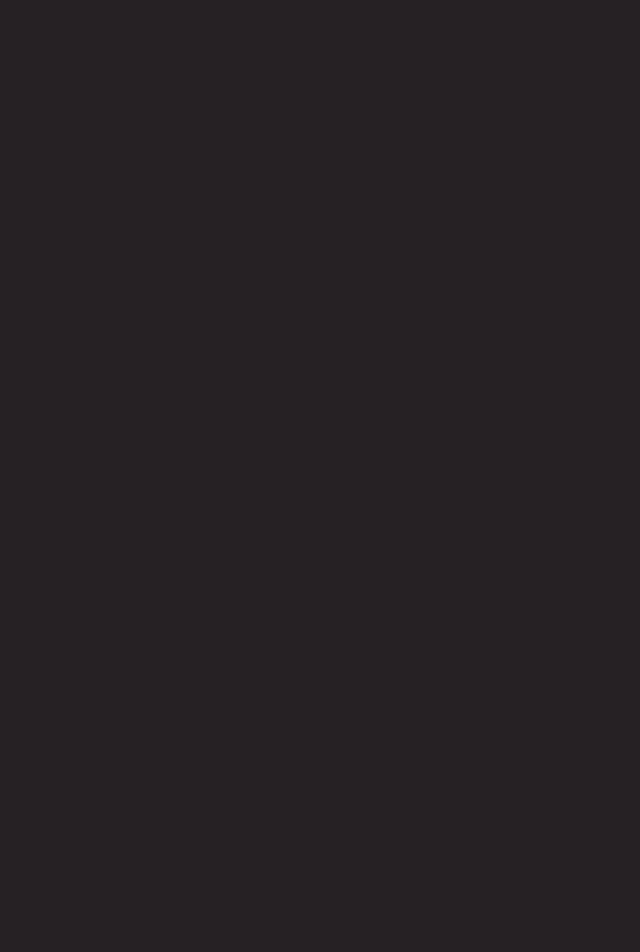
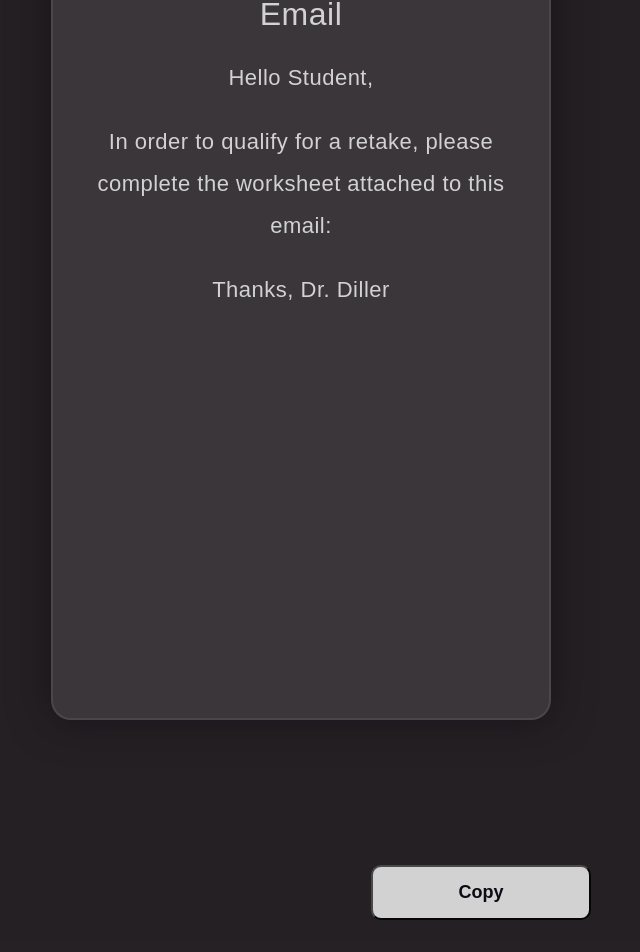
Before and after one commit to NCHS-Software-Engineering/RetakeWork, a React (Create React App) app in the folder retake-app/: page /email in a window 1280 px wide. Before the commit this address had no page. Shown: the part 80-1032 px from the top of the page, without its empty margins (339-979 px from the left). Before the commit the page ends 800 px from the top, so only its background shows below. Built offline with nearby package versions, Linux system fonts and the light colour scheme.

Commit message:
email page with a copy button

```diff
--- a/retake-app/src/App.js
+++ b/retake-app/src/App.js
@@ -16,6 +16,7 @@ import Open from './pages/Open.js';
 import Import from './pages/Import.js';
 import Upload from './pages/fileUpload.js';
 import Questions from './pages/SelectQs.js';
+import Email from './pages/email.js';
 
 
 function App() {
@@ -33,6 +34,7 @@ function App() {
                   <Route path="/import" element={<><Import/></>}/>
                   <Route path="/questions" element={<><Questions/></>}/>
                   <Route path="/upload" element={<><Upload/></>}/>
+                  <Route path="/email" element={<><Email/></>}/>
 
 
               </Routes>
--- a/retake-app/src/pages/email.css
+++ b/retake-app/src/pages/email.css
@@ -3,18 +3,58 @@ body{
 }
 
 
-form {
-    height: 520px;
-    width: 400px;
-    background-color: rgba(255, 255, 255, 0.13);
+form{
+    width: 500px;
+    height: 800px;
+    background-color: rgba(255,255,255,0.13);
     position: absolute;
-    transform: translate(-50%, -50%);
+    transform: translate(-50%,-50%);
     top: 50%;
     left: 50%;
     border-radius: 20px;
-    -webkit-backdrop-filter: blur(10px);
     backdrop-filter: blur(10px);
-    border: 2px solid rgba(255, 255, 255, 0.1);
+    border: 2px solid rgba(255,255,255,0.1);
     box-shadow: 0 0 40px rgba(8,7,16,0.6);
     padding: 50px 35px;
 }
+
+
+form h1{
+    font-size: 32px;
+    font-weight: 500;
+    line-height: 42px;
+    text-align: center;
+}
+
+form *{
+    font-family: 'Arial', sans-serif;
+    color: #ffffff;
+    letter-spacing: 0.5px;
+    outline: none;
+    border: none;
+}
+
+form p {
+    font-size: 22px;
+    font-weight: 500;
+    line-height: 42px;
+    text-align: center;
+}
+
+button{
+    margin-top: 925px;
+    margin-left: 600px;
+    width: 22%;
+    background-color: #ffffff;
+    color: #080710;
+    padding: 15px 0;
+    font-size: 18px;
+    font-weight: 600;
+    border-radius: 10px;
+    cursor: pointer;
+}
+
+button:hover {
+    background-color: #999999;
+    color: white;
+  }
--- a/retake-app/src/pages/email.js
+++ b/retake-app/src/pages/email.js
@@ -1,6 +1,5 @@
+import React from 'react';
 import './email.css';
-import Sidebar from './Sidebar';
-import React from 'react';
 import {
     BrowserRouter as Router,
     Routes,
@@ -8,33 +7,29 @@ import {
     Link,
   } from "react-router-dom";
 
-import { useNavigate } from "react-router-dom";
-import Login from './Login.js';
-import logo from './logoWhite.png';
-import Image from 'react-bootstrap/Image';
-
-
 const Email = () => {
-
-
-
-    return(
+    return (
 
         <body>
         <div className='screen'>
         <div className='box'>
             <form action="">
                 <h1>Email</h1>
+                <p>Hello Student,
+                </p>
+                <p>In order to qualify for a retake, please complete the worksheet attached to this email:
+
+                </p>
+                <p> Thanks, Dr. Diller</p>
+
 
 
             </form>
+            <button>Copy</button>
         </div>
         </div>
         </body>
     );
-
-
-  }
-
+};
 
 export default Email;
```
Lines whose indentation alone changed are shown as unchanged.
